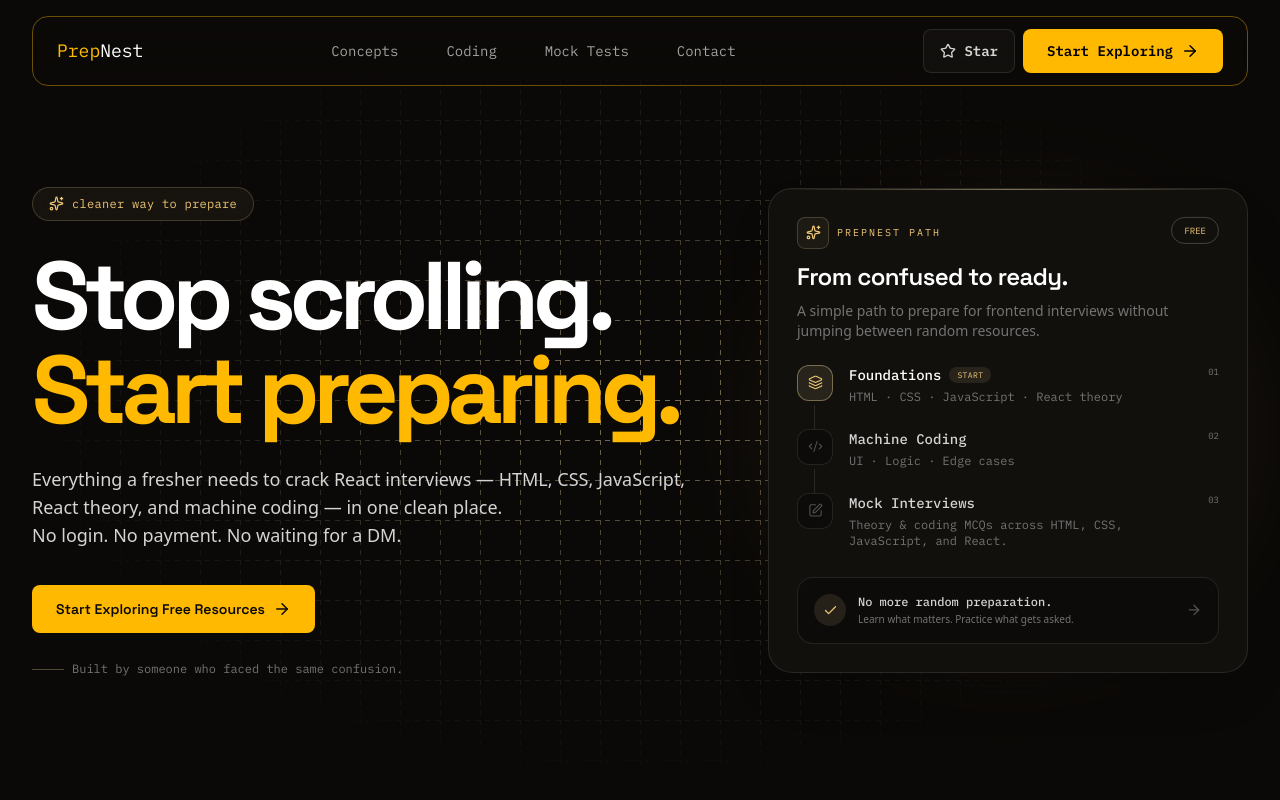
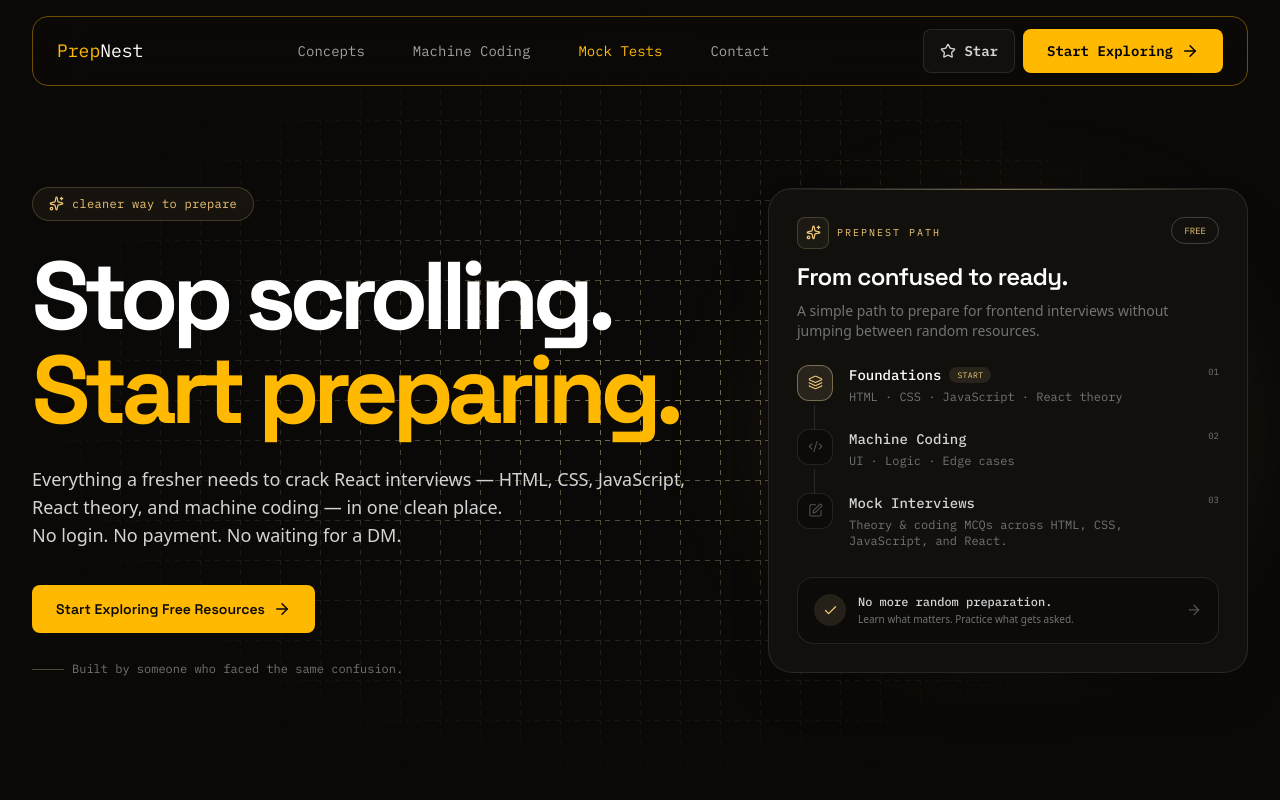
Before and after one commit to Jeet000001/prep_nest, a Next.js app: page / in a window 1280 px wide. Shown: the top 800 px of the page. Built offline with nearby package versions, Linux system fonts and the light colour scheme.

Commit message:
Refactor Navbar component; enhance link accessibility with aria-current attribute and update link labels for clarity

```diff
--- a/Components/Navbar.tsx
+++ b/Components/Navbar.tsx
@@ -1,17 +1,26 @@
 "use client";
 
 import Link from "next/link";
+import { usePathname } from "next/navigation";
 import { ArrowRight, Menu, X, Star } from "lucide-react";
 import { useState } from "react";
 
 const Navbar = () => {
+  const pathname = usePathname();
   const [open, setOpen] = useState<boolean>(false);
 
-  const navLinkClass =
-    "font-mono text-sm text-neutral-400 transition-colors duration-300 hover:text-amber-400";
+  const isActive = (href: string) =>
+    href === "/" ? pathname === "/" : pathname === href || pathname.startsWith(`${href}/`);
 
-  const mobileLinkClass =
-    "block py-1 font-mono text-[15px] text-neutral-300 transition-colors duration-300 hover:text-amber-400";
+  const navLinkClass = (href: string) =>
+    `font-mono text-sm transition-colors duration-300 hover:text-amber-400 ${
+      isActive(href) ? "text-amber-400" : "text-neutral-400"
+    }`;
+
+  const mobileLinkClass = (href: string) =>
+    `block py-1 font-mono text-[15px] transition-colors duration-300 hover:text-amber-400 ${
+      isActive(href) ? "text-amber-400" : "text-neutral-300"
+    }`;
 
   const exploreButtonClass =
     "flex items-center justify-center gap-2 bg-amber-400 font-mono text-sm font-semibold text-black transition-colors duration-300 hover:bg-amber-300";
@@ -40,19 +49,35 @@ const Navbar = () => {
 
           {/* Desktop Navigation */}
           <nav className="hidden items-center gap-9 lg:flex xl:gap-12">
-            <Link href="/concepts" className={navLinkClass}>
+            <Link
+              href="/concepts"
+              aria-current={isActive("/concepts") ? "page" : undefined}
+              className={navLinkClass("/concepts")}
+            >
               Concepts
             </Link>
 
-            <Link href="/coding" className={navLinkClass}>
-              Coding
+            <Link
+              href="/coding"
+              aria-current={isActive("/coding") ? "page" : undefined}
+              className={navLinkClass("/coding")}
+            >
+              Machine Coding
             </Link>
 
-            <Link href="/" className={navLinkClass}>
+            <Link
+              href="/"
+              aria-current={isActive("/") ? "page" : undefined}
+              className={navLinkClass("/")}
+            >
               Mock Tests
             </Link>
 
-            <Link href="/contact" className={navLinkClass}>
+            <Link
+              href="/contact"
+              aria-current={isActive("/contact") ? "page" : undefined}
+              className={navLinkClass("/contact")}
+            >
               Contact
             </Link>
           </nav>
@@ -71,9 +96,7 @@ const Navbar = () => {
             </a>
 
             {/* Start Exploring */}
-            <button
-              className={`${exploreButtonClass} h-11 rounded-lg px-6`}
-            >
+            <button className={`${exploreButtonClass} h-11 rounded-lg px-6`}>
               Start Exploring
               <ArrowRight size={18} />
             </button>
@@ -99,7 +122,8 @@ const Navbar = () => {
               <Link
                 href="/concepts"
                 onClick={() => setOpen(false)}
-                className={mobileLinkClass}
+                aria-current={isActive("/concepts") ? "page" : undefined}
+                className={mobileLinkClass("/concepts")}
               >
                 Concepts
               </Link>
@@ -107,15 +131,17 @@ const Navbar = () => {
               <Link
                 href="/coding"
                 onClick={() => setOpen(false)}
-                className={mobileLinkClass}
+                aria-current={isActive("/coding") ? "page" : undefined}
+                className={mobileLinkClass("/coding")}
               >
-                Coding
+                Machine Coding
               </Link>
 
               <Link
                 href="/"
                 onClick={() => setOpen(false)}
-                className={mobileLinkClass}
+                aria-current={isActive("/") ? "page" : undefined}
+                className={mobileLinkClass("/")}
               >
                 Mock Tests
               </Link>
@@ -123,7 +149,8 @@ const Navbar = () => {
               <Link
                 href="/contact"
                 onClick={() => setOpen(false)}
-                className={mobileLinkClass}
+                aria-current={isActive("/contact") ? "page" : undefined}
+                className={mobileLinkClass("/contact")}
               >
                 Contact
               </Link>
```
